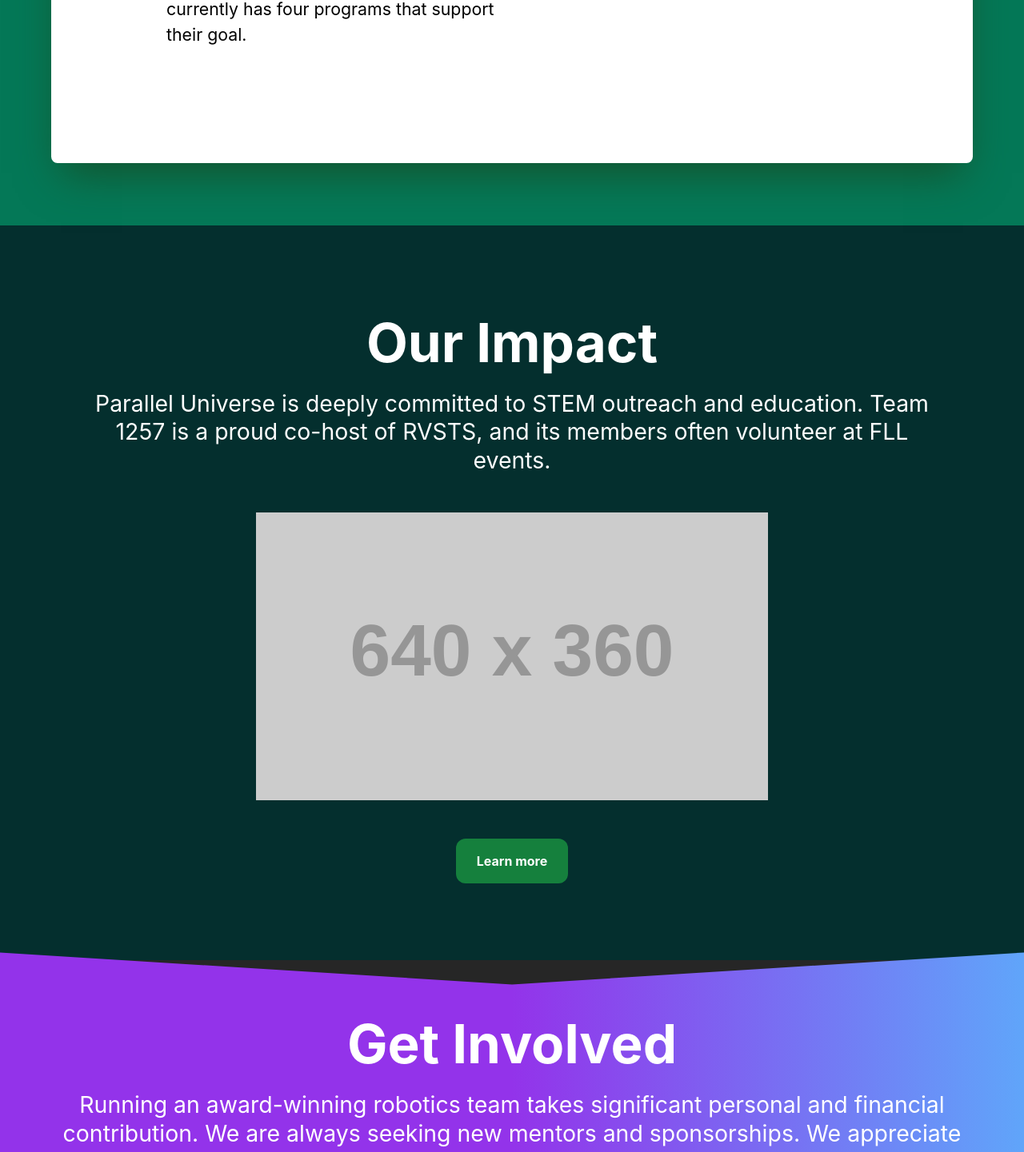
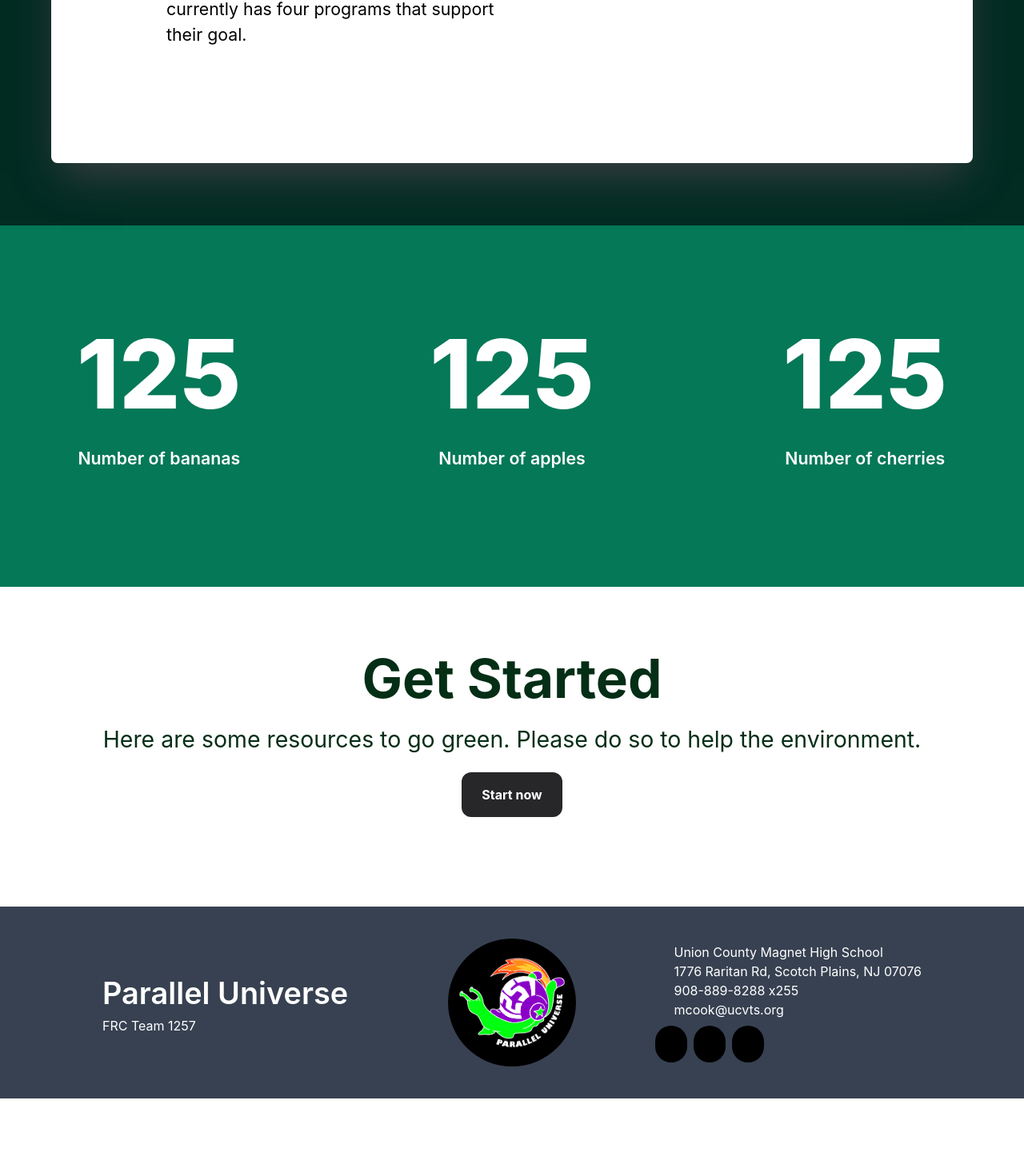
Before and after one commit to derp000/tsa-webmasters-2024, a React (Vite) app in the folder frontend/: page / in a window 1280 px wide. Shown: the part 1329-2770 px from the top of the page at 80% size. After the commit the page ends 2703 px from the top, so only its background shows below. Built offline with nearby package versions, Linux system fonts and the light colour scheme; some icons are missing.

Commit message:
Finish homepage mostly

```diff
--- a/frontend/src/pages/Home.tsx
+++ b/frontend/src/pages/Home.tsx
@@ -23,8 +23,8 @@ const Home = () => {
             </div>
           </div>
         </div>
-        <div className="relative bg-emerald-700 h-[45rem] py-12">
-          <div className="absolute top-[-5rem] left-0 right-0 z-10 bg-white shadow-2xl shadow-green-900 rounded-lg p-36 text-2xl w-[72rem] m-auto">
+        <div className="relative bg-emerald-950 h-[45rem] py-12">
+          <div className="absolute top-[-5rem] left-0 right-0 z-10 bg-white shadow-2xl shadow-zinc-700 rounded-lg p-36 text-2xl w-[72rem] m-auto">
             <p>
               FIRST is an international, not-for-profit organization that was
               founded in 1989 in Manchester, NH. FIRST had goals to inspire
@@ -42,41 +42,36 @@ const Home = () => {
             </div>
           </div>
         </div>
-        <div className="p-24 bg-teal-950">
+        <div className="p-24 bg-emerald-700">
+          <div className="flex flex-row justify-between text-center text-xl font-extrabold gap-2 text-white m-auto max-w-[72rem] mb-12">
+            <div>
+              <h1 className="text-[15dvh]">125</h1>
+              <p className="font-semibold">Number of bananas</p>
+            </div>
+            <div>
+              <h1 className="text-[15dvh]">125</h1>
+              <p className="font-semibold">Number of apples</p>
+            </div>
+            <div>
+              <h1 className="text-[15dvh]">125</h1>
+              <p className="font-semibold">Number of cherries</p>
+            </div>
+          </div>
+        </div>
+        <div className="p-16 bg-white">
           <div>
-            <div className="flex flex-col gap-2 text-white max-w-[72rem] mx-auto mb-12">
-              <h1 className="text-center text-5xl font-bold">Our Impact</h1>
-              <p className="text-center text-2xl leading-tight">
-                Parallel Universe is deeply committed to STEM outreach and
-                education. Team 1257 is a proud co-host of RVSTS, and its
-                members often volunteer at FLL events.
+            <div className="flex flex-col gap-2 text-green-950 items-center mb-12">
+              <h1 className="text-5xl font-bold">Get Started</h1>
+              <p className="text-2xl leading-tight mb-4">
+                Here are some resources to go green. Please do so to help the
+                environment.
               </p>
-            </div>
-            <div className="flex flex-col items-center">
-              <img
-                src="https://placehold.co/640x360"
-                alt="placeholder"
-                className="mb-12"
-              />
               <Button
-                text="Learn more"
-                style="bg-green-700 hover:bg-green-500 text-white blob-green"
+                text="Start now"
+                style="bg-zinc-800 text-white"
                 to="/info"
               />
             </div>
-          </div>
-        </div>
-        <div className="bottom-arrow bg-gradient-to-r p-16 from-purple-600 from-50% to-blue-400 ">
-          <div>
-            <div className="flex flex-col gap-2 text-white max-w-[72rem] mx-auto mb-12">
-              <h1 className="text-center text-5xl font-bold">Get Involved</h1>
-              <p className="text-center text-2xl leading-tight">
-                Running an award-winning robotics team takes significant
-                personal and financial contribution. We are always seeking new
-                mentors and sponsorships. We appreciate all the help we can get!
-              </p>
-            </div>
-            <Button text="Learn more" style="bg-white text-black" to="/info" />
           </div>
         </div>
       </div>
```
